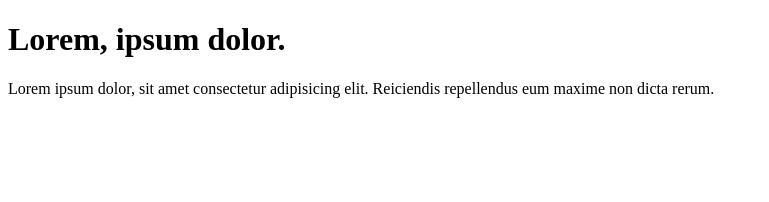
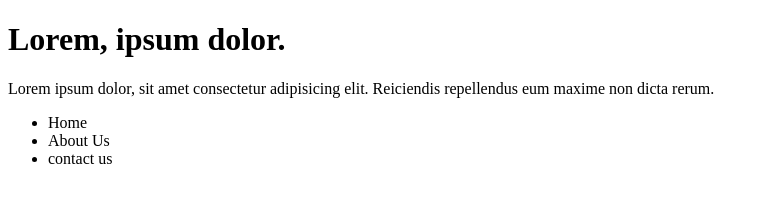
Before and after one commit to Manjunath-Khot/git-practice, a plain HTML site: page index.html in a window 1280 px wide. Shown: the whole page, without its empty margins (0-769 px from the left). Drawn offline with Linux system fonts and the light colour scheme.

Commit message:
add a list to index file

```diff
--- a/index.html
+++ b/index.html
@@ -8,5 +8,10 @@
 <body>
   <h1>Lorem, ipsum dolor.</h1>
   <p>Lorem ipsum dolor, sit amet consectetur adipisicing elit. Reiciendis repellendus eum maxime non dicta rerum.</p>
+  <ul>
+  <li>Home</li>
+  <li>About Us</li>
+  <li>contact us</li>
+  </ul>
 </body>
 </html>
```
